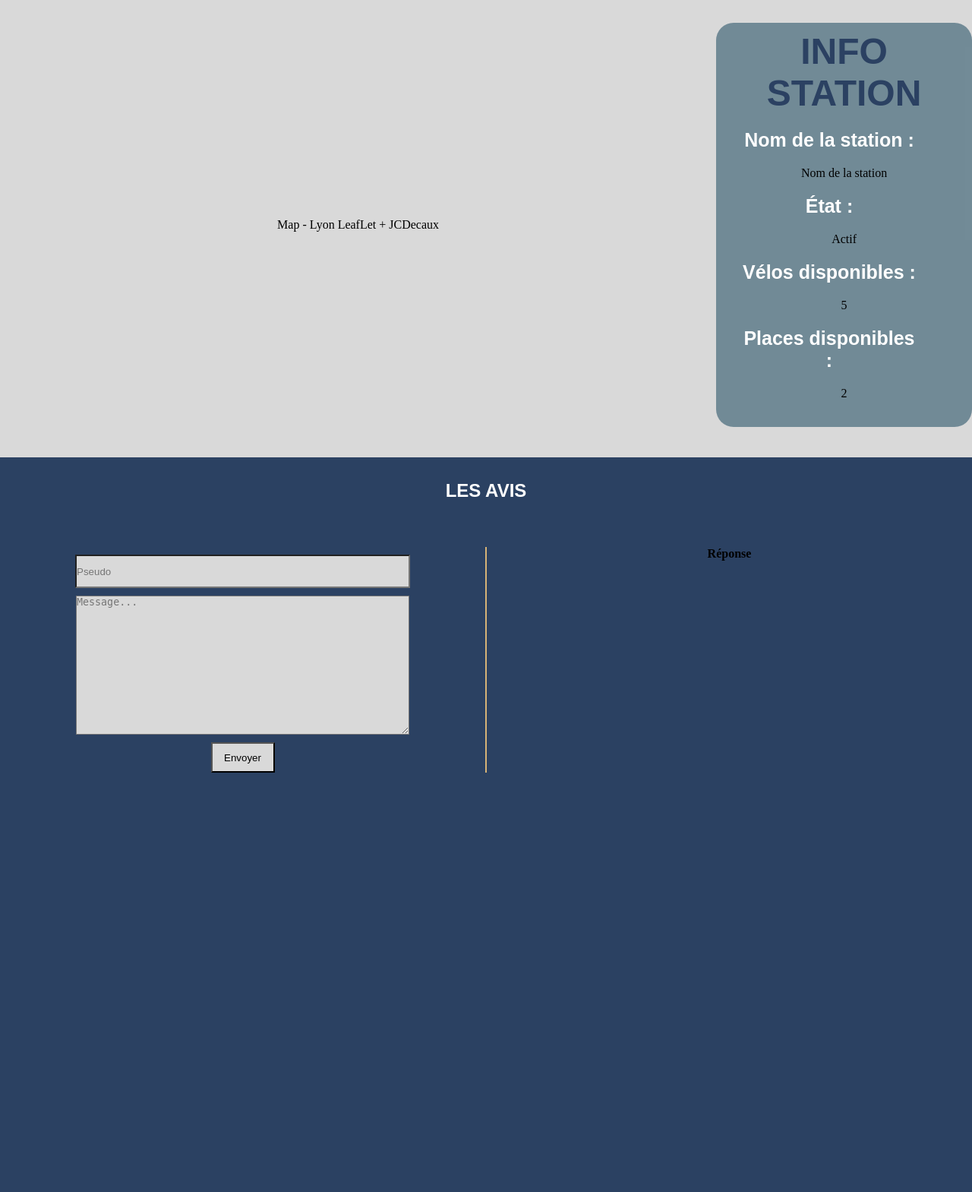
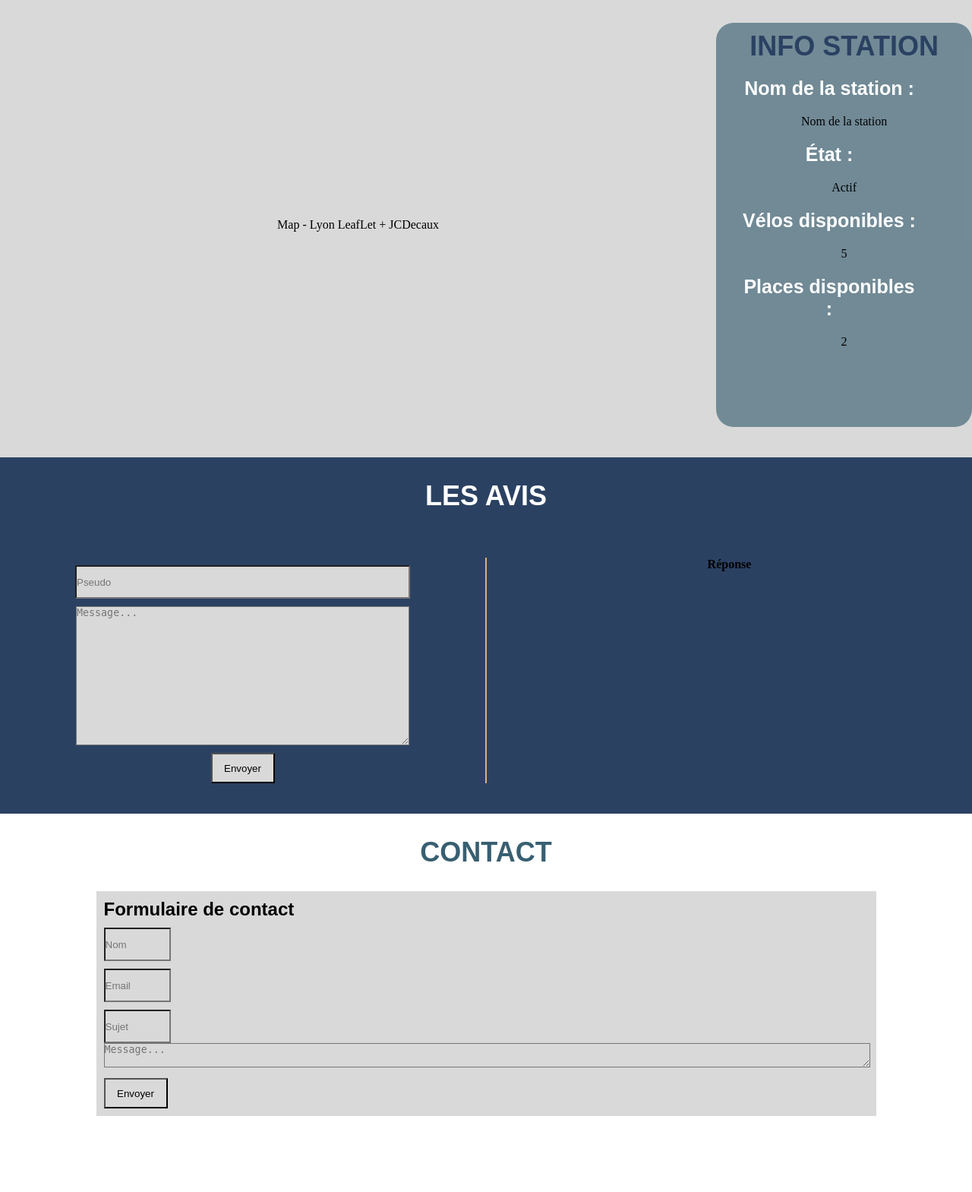
Before and after one commit to brmuloot/Be_velo, a PHP site: page / in a window 1280 px wide. Shown: the part 193-1762 px from the top of the page at 76% size. Before the commit the page ends 1210 px from the top, so only its background shows below. Run offline with PHP 8.4, Linux system fonts and the light colour scheme.

Commit message:
avancement 3e section

```diff
--- a/front-end/index.html
+++ b/front-end/index.html
@@ -58,8 +58,30 @@
             </div>
         </section>
 
-        <section>
-
+        <section class="section_3">
+            <H1>CONTACT</H1>
+            <div class="contact">
+                <H2>Formulaire de contact</H2>
+                <form>
+                    <div class="form-group">
+                      <label for="name"></label>
+                      <input type="text" id="name" name="name" placeholder="Nom" class="form-control">
+                    </div>
+                    <div class="form-group">
+                      <label for="email"></label>
+                      <input type="email" id="email" name="email" placeholder="Email" class="form-control">
+                    </div>
+                    <div class="form-group">
+                      <label for="subject"></label>
+                      <input type="text" id="subject" name="subject" placeholder="Sujet" class="form-control">
+                    </div>
+                    <div class="form-group">
+                      <label for="message"></label>
+                      <textarea id="message" name="message" placeholder="Message..." class="form-control"></textarea>
+                    </div>
+                    <input type="submit" value="Envoyer" class="btn btn-primary">
+                </form>
+            </div>
         </section>
     </main>
 
--- a/front-end/static/main.css
+++ b/front-end/static/main.css
@@ -11,6 +11,7 @@
 
 h1 {
     font-family: 'Comfortaa', sans-serif;
+    font-size: 36px;
 }
 
 h2 {
@@ -19,7 +20,6 @@ h2 {
 
 
 .status-square h1{
-    font-size: 48px;
     color: #2B4162;
     text-align: center;
 }
@@ -86,6 +86,39 @@ input {
     margin-top: 10px;
 }
 
+input:hover{
+    background: #d9d9d973;
+}
+
 #response-box {
     text-align: center;
 }
+
+/* 3e section */
+
+.section_3 {
+    background: white;
+}
+
+.section_3 H1 {
+    text-align: center;
+    padding-top: 30px;
+    padding-bottom: 30px;
+    color: #385F71;
+}
+
+.contact {
+    display: flex;
+    flex-direction: column;
+    background: #D9D9D9;
+    width: 1007px;
+    height: auto;
+    padding: 10px;
+    margin-left: auto;
+    margin-right: auto;
+    margin-bottom: 100px;
+}
+
+#message {
+    background: #d9d9d9;
+}
```
